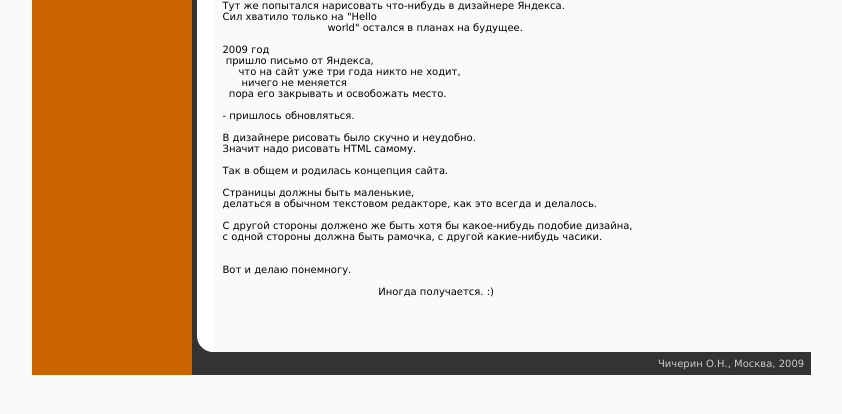
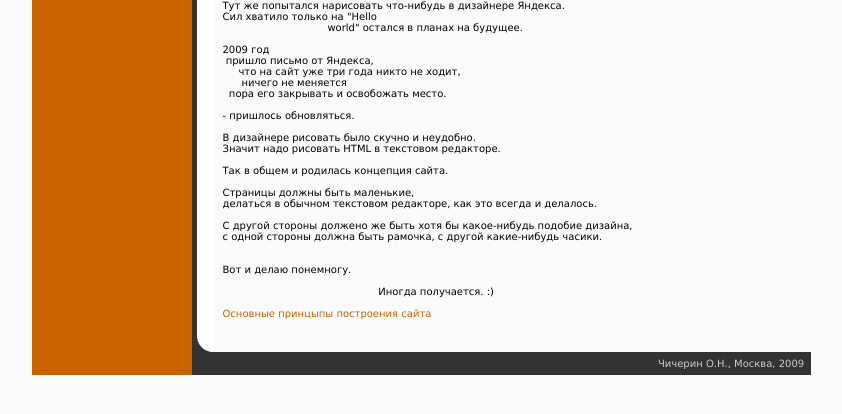
Before and after one commit to ochicherin/ochicherin.github.io, a plain HTML site: page index.html in a window 1280 px wide. Shown: the part 274-688 px from the top of the page, without its empty margins (219-1061 px from the left). Drawn offline with Linux system fonts and the light colour scheme; no server answers.

Commit message:
change encoding

```diff
--- a/index.html
+++ b/index.html
@@ -28,7 +28,7 @@
 - пришлось обновляться.
 
 В дизайнере рисовать было скучно и неудобно.
-Значит надо рисовать HTML самому.
+Значит надо рисовать HTML в текстовом редакторе.
 
 Так в общем и родилась концепция сайта.
 
@@ -43,7 +43,7 @@
 
                                                  Иногда получается. :)
 
-
+<a href="/about.html">Основные принцыпы построения сайта</a>
 </div>
 </pre>
 </BODY>
```
